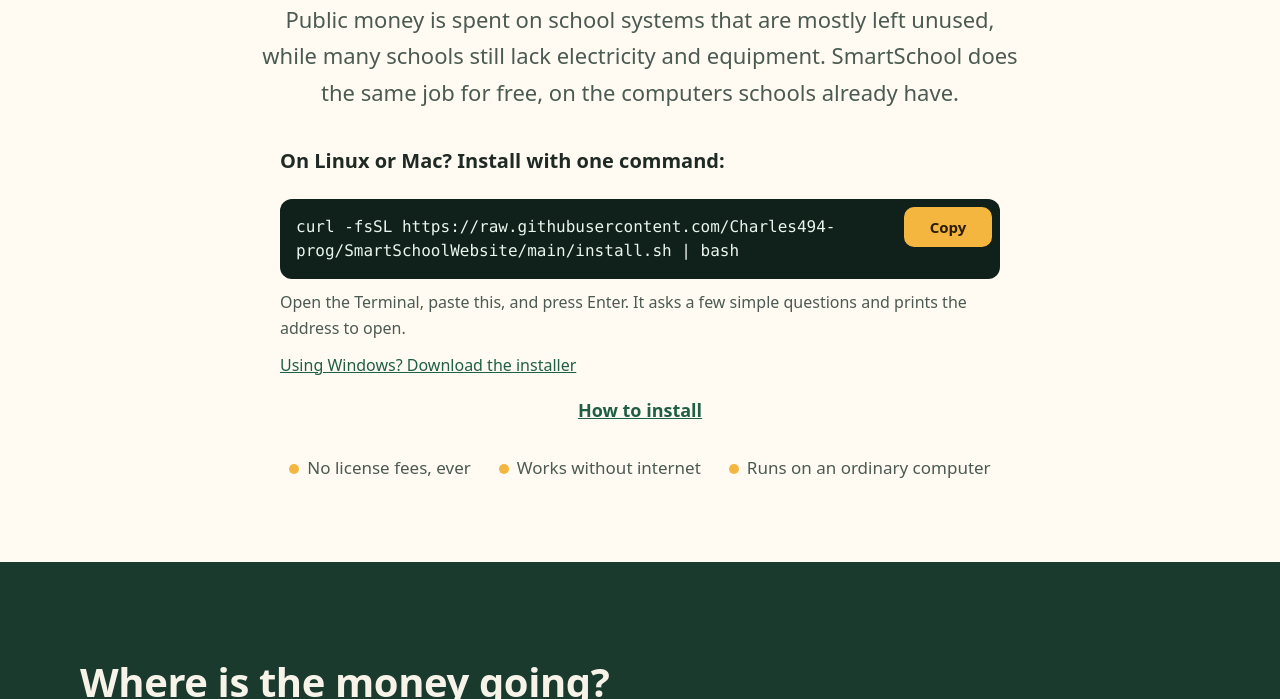
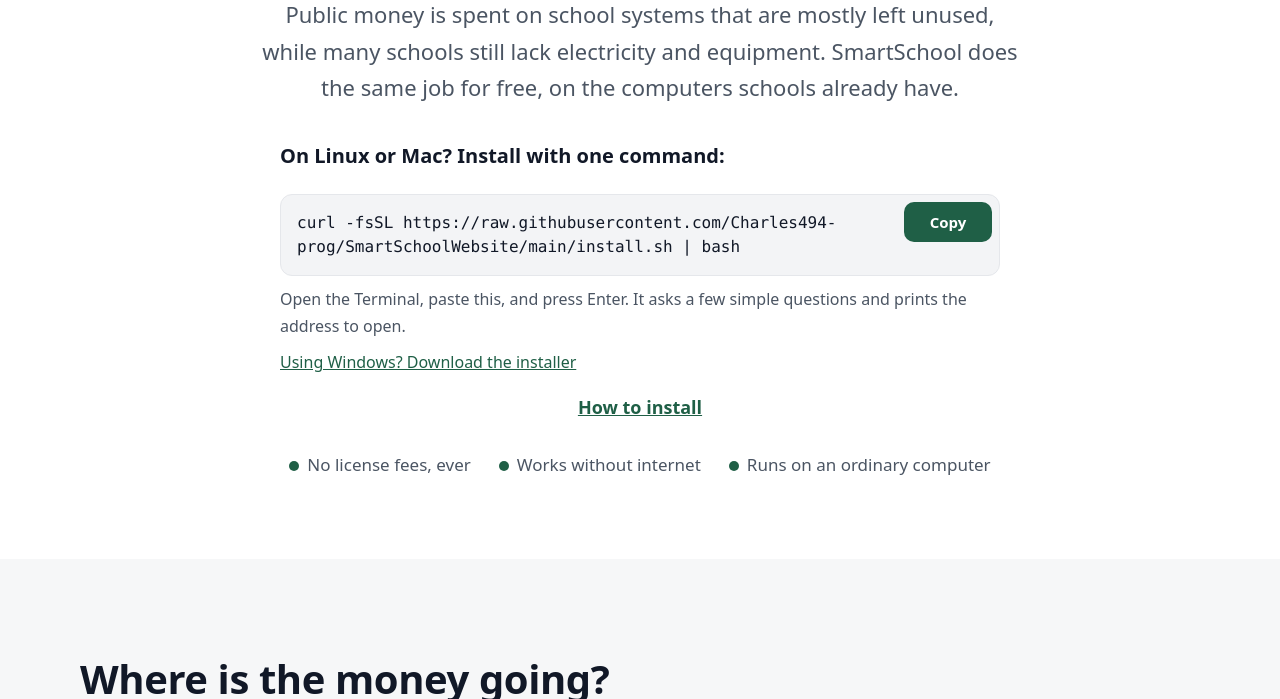
Before and after one commit to Charles494-prog/SmartSchoolInstallationWeb, a plain HTML site: page index.html in a window 1280 px wide. Shown: the part 401-1100 px from the top of the page. Drawn offline with Linux system fonts and the light colour scheme.

Commit message:
Clean white design: remove dark mode, one green accent, nav no longer wraps
Co-Authored-By: Claude Opus 5.5 <noreply@anthropic.com>

```diff
--- a/css/styles.css
+++ b/css/styles.css
@@ -1,31 +1,23 @@
-/* SmartSchool – warm, school-like palette. Chalkboard green + sunflower yellow on paper. */
+/* SmartSchool – clean white design, one green accent. Light only (owner's choice). */
 :root {
-    --paper: #fffbf3;
-    --paper-alt: #f6efe1;
+    --paper: #ffffff;
+    --paper-alt: #f6f7f8;
     --card: #ffffff;
-    --ink: #1f2a24;
-    --ink-soft: #4b5a52;
-    --line: #e4dccb;
+    --ink: #111827;
+    --ink-soft: #4b5563;
+    --line: #e5e7eb;
     --green: #1f5f46;
     --green-dark: #164534;
     --green-soft: #e3efe8;
-    --sun: #f4b63f;
-    --sun-soft: #fff1cf;
-    --problem-bg: #1b3a2e;
-    --problem-ink: #f7f3e8;
+    --sun: #1f5f46;
+    --sun-soft: #f3f4f6;
+    --problem-bg: #f6f7f8;
+    --problem-ink: #111827;
     --todo: #b45309;
     --radius: 16px;
     --shadow: 0 1px 2px rgb(31 42 36 / .06), 0 6px 18px rgb(31 42 36 / .07);
     --font: system-ui, -apple-system, 'Segoe UI', Roboto, 'Noto Sans', Ubuntu, sans-serif;
     --mono: ui-monospace, SFMono-Regular, Menlo, Consolas, monospace;
-}
-@media (prefers-color-scheme: dark) {
-    :root {
-        --paper: #111714; --paper-alt: #161e1a; --card: #1a231f; --ink: #eef2ee; --ink-soft: #b7c4bc; --line: #2c3a33;
-        --green: #6fcf9f; --green-dark: #8fe0b6; --green-soft: #1f3a2d; --sun: #f4b63f; --sun-soft: #3a3020;
-        --problem-bg: #0c1511; --problem-ink: #f1efe6; --todo: #fbbf24;
-        --shadow: 0 1px 2px rgb(0 0 0 / .4), 0 6px 18px rgb(0 0 0 / .35);
-    }
 }
 
 *, *::before, *::after { box-sizing: border-box; }
@@ -53,7 +45,6 @@ code, pre { font-family: var(--mono); }
 .btn svg { width: 22px; height: 22px; fill: none; stroke: currentColor; stroke-width: 2.4; stroke-linecap: round; stroke-linejoin: round; }
 .btn-primary { background: var(--green); color: #fff; }
 .btn-primary:hover { background: var(--green-dark); }
-@media (prefers-color-scheme: dark) { .btn-primary { color: #0c1511; } }
 .btn-ghost { background: var(--card); color: var(--ink); border-color: var(--line); }
 .btn-ghost:hover { border-color: var(--green); }
 .btn-big { min-height: 60px; padding: 16px 28px; font-size: 20px; }
@@ -64,18 +55,17 @@ code, pre { font-family: var(--mono); }
 .header-inner { display: flex; align-items: center; gap: 16px; min-height: 68px; }
 .brand { display: flex; align-items: center; gap: 10px; color: var(--ink); text-decoration: none; font-weight: 800; font-size: 20px; }
 .main-nav { display: flex; gap: 4px; margin-left: 16px; }
-.main-nav a { color: var(--ink-soft); text-decoration: none; padding: 10px 12px; border-radius: 10px; font-size: 16px; }
+.main-nav a { color: var(--ink-soft); text-decoration: none; padding: 10px 10px; border-radius: 10px; font-size: 15px; white-space: nowrap; }
 .main-nav a:hover { background: var(--paper-alt); color: var(--ink); }
 .header-actions { margin-left: auto; display: flex; align-items: center; gap: 10px; }
-@media (max-width: 960px) { .main-nav { display: none; } }
+@media (max-width: 1180px) { .main-nav { display: none; } }
 .lang { display: inline-flex; border: 2px solid var(--line); border-radius: 12px; overflow: hidden; }
 .lang button { min-width: 48px; min-height: 40px; border: 0; background: transparent; color: var(--ink-soft); font: 700 15px var(--font); cursor: pointer; }
 .lang button[aria-pressed="true"] { background: var(--green); color: #fff; }
-@media (prefers-color-scheme: dark) { .lang button[aria-pressed="true"] { color: #0c1511; } }
 @media (max-width: 420px) { .header-actions .btn-small { display: none; } .brand span { font-size: 18px; } }
 
 /* Hero */
-.hero { padding: clamp(48px, 9vw, 104px) 0 clamp(40px, 7vw, 80px); background: radial-gradient(1000px 400px at 50% -10%, var(--sun-soft), transparent 70%); }
+.hero { padding: clamp(48px, 9vw, 104px) 0 clamp(40px, 7vw, 80px); background: #fff; }
 .hero-inner { text-align: center; max-width: 900px; }
 .eyebrow { display: inline-block; background: var(--green-soft); color: var(--green); font-weight: 700; font-size: 16px; padding: 6px 14px; border-radius: 999px; margin-bottom: 20px; }
 h1 { font-size: clamp(34px, 7vw, 60px); font-weight: 850; }
@@ -90,7 +80,7 @@ h1 { font-size: clamp(34px, 7vw, 60px); font-weight: 850; }
 .stat-grid { display: grid; grid-template-columns: repeat(4, 1fr); gap: 16px; margin-top: 36px; }
 @media (max-width: 960px) { .stat-grid { grid-template-columns: repeat(2, 1fr); } }
 @media (max-width: 560px) { .stat-grid { grid-template-columns: 1fr; } }
-.stat { background: rgb(255 255 255 / .06); border: 1px solid rgb(255 255 255 / .14); border-radius: var(--radius); padding: 24px; display: flex; flex-direction: column; gap: 10px; }
+.stat { background: #fff; border: 1px solid var(--line); box-shadow: var(--shadow); border-radius: var(--radius); padding: 24px; display: flex; flex-direction: column; gap: 10px; }
 .stat-figure { font-size: 34px; font-weight: 850; color: var(--sun); line-height: 1.1; }
 .stat-label { font-size: 18px; }
 .stat-source { font-size: 15px; color: color-mix(in srgb, var(--problem-ink) 70%, transparent); }
@@ -159,14 +149,13 @@ h1 { font-size: clamp(34px, 7vw, 60px); font-weight: 850; }
 .steps { list-style: none; margin: 0; padding: 0; counter-reset: step; display: grid; gap: 28px; }
 .steps li { counter-increment: step; display: grid; grid-template-columns: 52px 1fr; gap: 16px; }
 .steps li::before { content: counter(step); width: 44px; height: 44px; border-radius: 50%; background: var(--green); color: #fff; display: grid; place-items: center; font-weight: 800; font-size: 20px; }
-@media (prefers-color-scheme: dark) { .steps li::before { color: #0c1511; } }
 .steps h4 { font-size: 20px; margin: 6px 0 6px; }
 .steps p { color: var(--ink-soft); }
 .shot { margin-top: 12px; border: 2px dashed var(--line); border-radius: 12px; min-height: 120px; display: grid; place-items: center; color: var(--ink-soft); font-size: 15px; text-align: center; padding: 12px; }
 .shot img { border-radius: 10px; height: auto; }
 .code { position: relative; margin-top: 12px; }
-.code pre { margin: 0; overflow-x: auto; background: #10201a; color: #e9f5ee; padding: 16px 110px 16px 16px; border-radius: 12px; font-size: 16px; line-height: 1.5; white-space: pre-wrap; word-break: break-word; }
-.copy { position: absolute; top: 8px; right: 8px; min-height: 40px; min-width: 88px; padding: 6px 14px; border-radius: 10px; border: 0; background: var(--sun); color: #2b1d00; font: 700 15px var(--font); cursor: pointer; }
+.code pre { margin: 0; overflow-x: auto; background: #f3f4f6; color: #111827; border: 1px solid var(--line); padding: 16px 110px 16px 16px; border-radius: 12px; font-size: 16px; line-height: 1.5; white-space: pre-wrap; word-break: break-word; }
+.copy { position: absolute; top: 8px; right: 8px; min-height: 40px; min-width: 88px; padding: 6px 14px; border-radius: 10px; border: 0; background: var(--sun); color: #fff; font: 700 15px var(--font); cursor: pointer; }
 .accordion details { background: var(--card); border: 1px solid var(--line); border-radius: 14px; margin-bottom: 10px; }
 .accordion summary { cursor: pointer; padding: 18px 52px 18px 20px; font-weight: 700; list-style: none; position: relative; min-height: 48px; }
 .accordion summary::-webkit-details-marker { display: none; }
@@ -235,3 +224,5 @@ th, td { text-align: left; padding: 14px 18px; border-bottom: 1px solid var(--li
 thead th { background: var(--paper-alt); font-size: 15px; }
 tbody th { width: 28%; }
 tbody tr:last-child > * { border-bottom: 0; }
+
+:root { color-scheme: light; }
```
